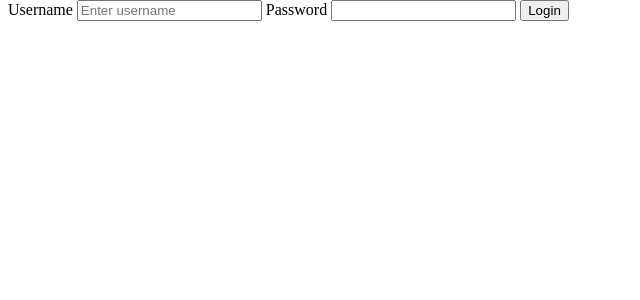
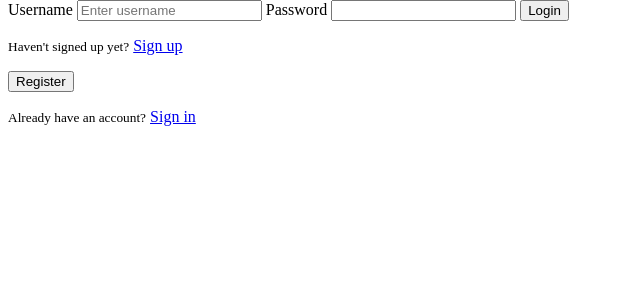
Before and after one commit to paulnyabaro/studyapp, a Django app: page /login/ in a window 1280 px wide. Shown: the part 115-415 px from the top of the page, without its empty margins (0-640 px from the left). Run offline with Django 4.2, Linux system fonts and the light colour scheme.

Commit message:
Added login and register templates

```diff
--- a/studyapp/base/templates/base/login_register.html
+++ b/studyapp/base/templates/base/login_register.html
@@ -4,12 +4,25 @@
 
 {% block content %}
     <form action="" method="POST">
-
         {% csrf_token %}
         <label for="uname">Username</label>
         <input type="text" name="username" id="uname" placeholder="Enter username">
         <label for="pass">Password</label>
         <input type="password" name="password" id="pass">
         <button type="submit">Login</button>
+        <p>
+            <small>Haven't signed up yet?</small>
+            <a href="{% url 'register' %}">Sign up</a>
+        </p>
+    </form>
+
+    <form action="" method="POST">
+        {% csrf_token %}
+
+        <button type="submit">Register</button>
+        <p>
+            <small>Already have an account?</small>
+            <a href="{% url 'login' %}">Sign in</a>
+        </p>
     </form>
 {% endblock %}
--- a/studyapp/base/urls.py
+++ b/studyapp/base/urls.py
@@ -2,11 +2,14 @@ from django.urls import path
 from . import views
 
 urlpatterns = [
+    path('login/', views.login_page, name='login'),
+    path('login/', views.login_page, name='login'),
+    path('register/', views.register_page, name='register'),
+
     path('', views.home, name='home'),
     path('room/<str:pk>/', views.room, name='room'),
     path('create-room/', views.create_room, name='create_room'),
     path('update-room/<str:pk>/', views.update_room, name='update_room'),
     path('delete-room/<str:pk>/', views.delete_room, name='delete_room'),
-    path('login/', views.login_page, name='login'),
-    path('logout/', views.logout_page, name='logout'),
+
 ]
--- a/studyapp/base/views.py
+++ b/studyapp/base/views.py
@@ -10,6 +10,7 @@ from .forms import RoomForm
 
 
 def login_page(request):
+    page = 'login'
     if request.user.is_authenticated:
         return redirect('home')
 
@@ -30,12 +31,17 @@ def login_page(request):
         else:
             messages.error(request, 'Username or password is incorrect')
 
-    context = {}
+    context = {'page': page}
     return render(request, 'base/login_register.html', context)
 
 def logout_page(request):
     logout(request)
     return redirect('home')
+
+def register_page(request):
+    page = 'register'
+    context = {'page': page}
+    return render(request, 'base/login_register.html', context)
 
 def home(request):
     q = request.GET.get('q') if request.GET.get('q') != None else ''
```
